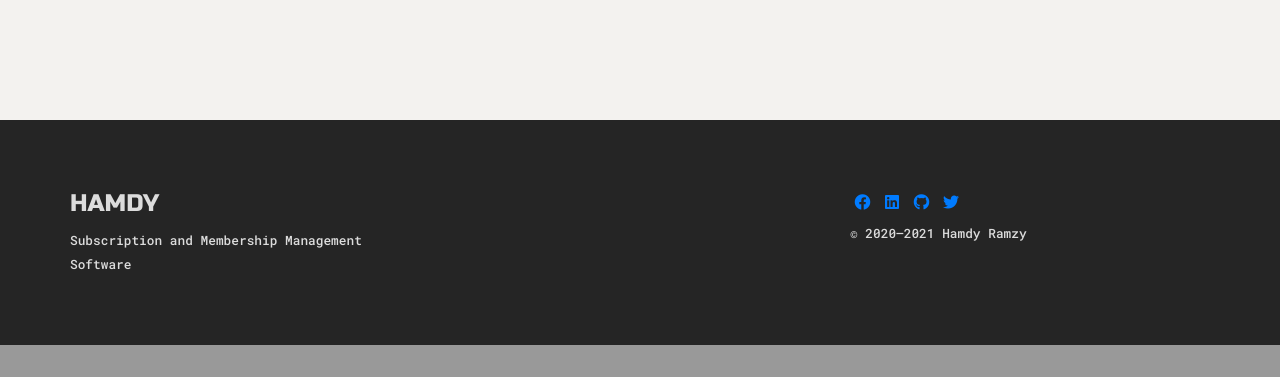
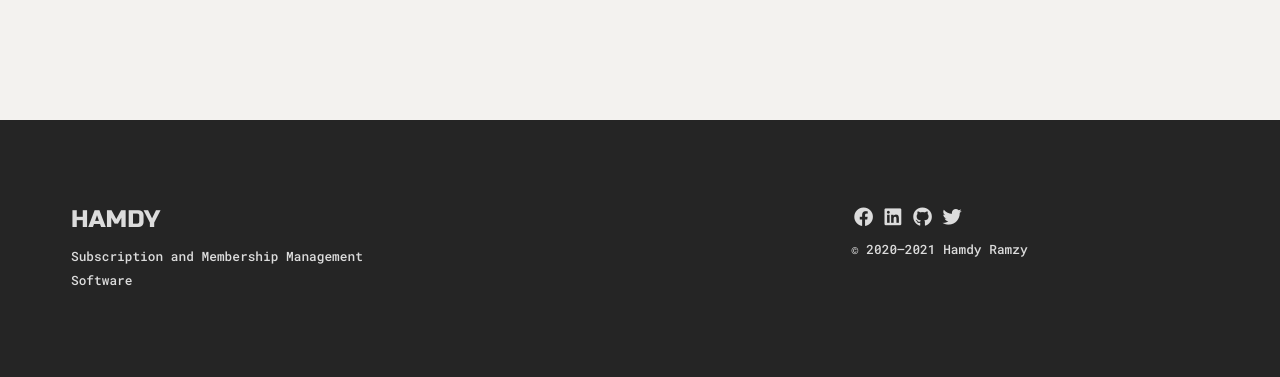
Before and after one commit to HamdyRamzy/portfolio-website, a Django app: page /blog/ in a window 1280 px wide. Shown: the part 1369-1746 px from the top of the page. Before the commit the page ends 1714 px from the top, so only its background shows below. Run offline with Django 3.2, Linux system fonts and the light colour scheme; some libraries are stand-ins or nearby versions.

Commit message:
styled blog and projects pages and edited footer

```diff
--- a/static/css/default.css
+++ b/static/css/default.css
@@ -46,6 +46,8 @@
 html, body{
 	padding: 0;
 	margin: 0;
+	max-width: 100%;
+    overflow-x: hidden;
 	scroll-behavior: smooth;
 	background-color: var(--bodyColor);
 }
@@ -98,7 +100,7 @@ p, li, span, label, input, textarea, small{
 	outline: none !important;
 }
 .dark-mode-toggle{
-	background: #007bff;
+	background: #3f556c;
 	border: 2px solid #15202b;
 	outline: none !important;
     border-right-width: 2px;
@@ -290,3 +292,13 @@ p, li, span, label, input, textarea, small{
 hr{
 	border-top: 1px solid var(--hrColor);
 }
+.logo-hvr:hover{
+	color:#fff;
+}
+.footer-icon{
+	font-size: larger;
+}
+.footer-icon:hover{
+	color:#fff;
+
+}
--- a/templates/base.html
+++ b/templates/base.html
@@ -217,16 +217,16 @@
     <!-- Start Footer -->
     <footer class="footer">
         <div class="mainFooterContent row justify-content-between ">
-            <div class="col-lg-4 col-md-4">
-                <a href="/" class="text-decoration-none"><h4 class="footer-color logo-hvr">HAMDY</h4></a>
+            <div class="col-lg-4 col-md-4 p-3">
+                <h4 class="footer-color "><a href="/" class="text-decoration-none footer-color logo-hvr">HAMDY</a></h4>
                 <small class="footer-color">Subscription and Membership Management Software</small>
             </div>
-            <div class="col-lg-4 col-md-4">
+            <div class="col-lg-4 col-md-4 p-3">
                 <div class="social">
-                    <a href="#"><i class="fab fa-facebook"></i></a>
-                    <a href="#"><i class="fab fa-linkedin"></i></a>
-                    <a href="#"><i class="fab fa-github"></i></a>
-                    <a href="#"><i class="fab fa-twitter"></i></a>
+                    <a href="#"><i class="fab fa-facebook footer-color footer-icon"></i></a>
+                    <a href="#"><i class="fab fa-linkedin footer-color footer-icon"></i></a>
+                    <a href="#"><i class="fab fa-github footer-color footer-icon"></i></a>
+                    <a href="#"><i class="fab fa-twitter footer-color footer-icon"></i></a>
                 </div>
                 <small class="copyright footer-color">© 2020–2021 Hamdy Ramzy</small>
             </div>
--- a/templates/blog.html
+++ b/templates/blog.html
@@ -17,7 +17,7 @@
     <div class="row">
       <div class="col-lg-12">
         <div class="card hvr-bob">
-          <div class="card-body background-img  card-shadow" style="background: url(https://blog.pelcro.com/wp-content/uploads/2021/10/plato-02-scaled.jpg?x57830);">
+          <div class="card-body background-img  card-shadow" style="background: url(../static/images/plato.jpg);">
             <h1>this card</h1>
           </div>
         </div>
@@ -25,7 +25,7 @@
 
       <div class="col-lg-6">
         <div class="card hvr-bob">
-          <div class="card-body background-img  card-shadow" style="background: url(https://blog.pelcro.com/wp-content/uploads/2021/10/plato-02-scaled.jpg?x57830);">
+          <div class="card-body background-img  card-shadow" style="background: url(../static/images/hamdy7.png);">
             <h1>this card</h1>
           </div>
         </div>
@@ -33,7 +33,7 @@
 
       <div class="col-lg-6">
         <div class="card hvr-bob">
-          <div class="card-body background-img  card-shadow" style="background: url(https://blog.pelcro.com/wp-content/uploads/2021/10/plato-02-scaled.jpg?x57830);">
+          <div class="card-body background-img  card-shadow" style="background: url(../static/images/hamdy7.png);">
             <h1>this card</h1>
           </div>
         </div>
@@ -41,7 +41,7 @@
 
       <div class="col-lg-6">
         <div class="card hvr-bob">
-          <div class="card-body background-img  card-shadow" style="background: url(https://blog.pelcro.com/wp-content/uploads/2021/10/plato-02-scaled.jpg?x57830);">
+          <div class="card-body background-img  card-shadow" style="background: url(../static/images/hamdy7.png);">
             <h1>this card</h1>
           </div>
         </div>
@@ -49,7 +49,7 @@
 
       <div class="col-lg-6">
         <div class="card hvr-bob">
-          <div class="card-body background-img  card-shadow" style="background: url(https://blog.pelcro.com/wp-content/uploads/2021/10/plato-02-scaled.jpg?x57830);">
+          <div class="card-body background-img  card-shadow" style="background: url(../static/images/hamdy7.png);">
             <h1>this card</h1>
           </div>
         </div>
```
Also changed, not shown: templates/projects.html (+5 -5 lines), static/images/hamdy.png (added), static/images/hamdy2.png (added), static/images/hamdy3.png (added), static/images/hamdy4.png (added), static/images/hamdy5.png (added), static/images/hamdy6.png (added), static/images/hamdy7.png (added), static/images/hamdy9.png (added), static/images/plato.jpg (added).
